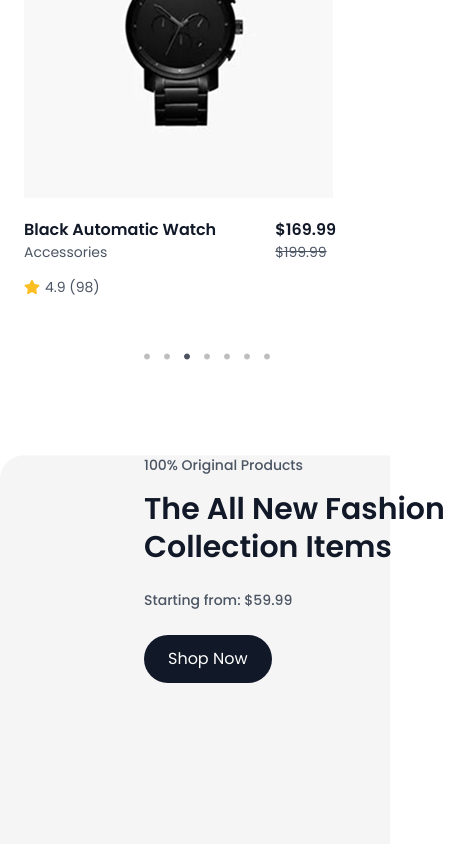
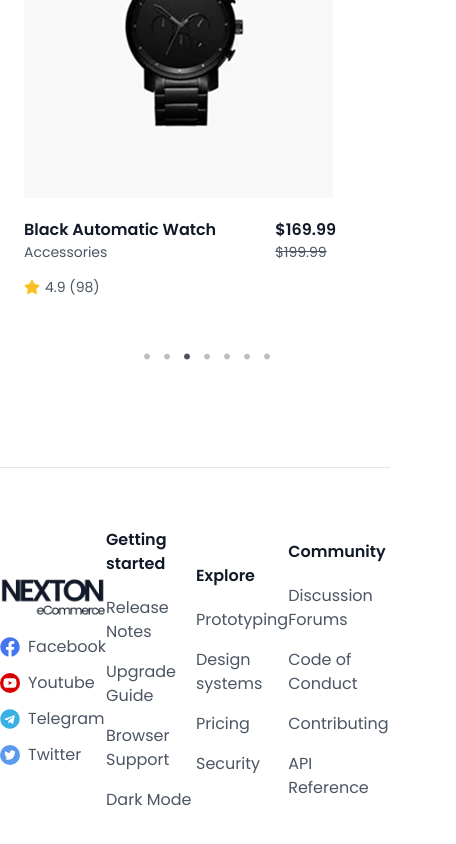
Before and after one commit to Munna-Scriptz/Nexton-E-Commerce, a React (Vite) app: page / in a window 390 px wide. Shown: the part 2270-3114 px from the top of the page, 456 px wide, since content can reach past the window. Built offline with nearby package versions, Linux system fonts and the light colour scheme.

Commit message:
Footer Lg Device 90% Complete

```diff
--- a/src/components/BottomBanner.jsx
+++ b/src/components/BottomBanner.jsx
@@ -4,9 +4,9 @@ import { Link } from 'react-router'
 
 const BottomBanner = () => {
   return (
-    <section className='w-full h-[437px] mt-[88px] pb-[52px]' style={{background: `url(${BannerImage})` ,}}>
+    <section className='w-full h-[437px] mt-[120px] mb-[52px] hidden lg:block bg-no-repeat bg-center bg-cover' style={{background: `url(${BannerImage})`, backgroundRepeat: 'no-repeat', backgroundSize: 'cover',}}>
       <div className="container">
-                <div id="Banner_Text" className='lg:py-[148px] py[94px] pl-[24px] lg:pl-0 ml-[120px]'>
+                <div id="Banner_Text" className='lg:py-[148px] py-[94px] pl-[24px] lg:pl-0 lg:ml-[120px]'>
                     <h2 className='font-medium text-[14px] lg:text-[20px] text-Primary'>100% Original Products</h2>
                     <h1 className='font-semibold text-[30px] lg:text-[36px] leading-[38px] lg:leading-[40px] w-[312px] lg:w-[362px] text-[#111827] mb-[24px] mt-[14px]'>The All New Fashion Collection Items</h1>
                     <h2 className='font-medium text-[14px] lg:text-[20px] text-Primary mb-[24px]'>Starting from: $59.99</h2>
--- /dev/null
+++ b/src/components/Footer.jsx
@@ -0,0 +1,74 @@
+import React from 'react'
+import FooterImg from "../assets/Images/FooterIcon.png"
+
+// -----Icons------
+import { FaFacebook } from "react-icons/fa";
+import { FaYoutube } from "react-icons/fa6";
+import { FaTelegram } from "react-icons/fa";
+import { FaTwitter } from "react-icons/fa6";
+import { Link } from 'react-router';
+
+const Footer = () => {
+  return (
+    <footer className=' border-t-[1px] border-[#E5E7EB] py-[60px] mt-[100px]'>
+        <div className="container">
+           <section id='Footer_Row' className='flex items-center justify-between'>
+                {/* -----First Column----- */}
+                <div>
+                    <div className='mb-5'><img src={FooterImg} alt="" /></div>
+                    <div className='flex  flex-col gap-[12px]'>
+                        <Link className='flex items-center gap-2'>
+                            <FaFacebook className='text-[20px]' fill='#4676ED'/>
+                            <p className='text-base text-Primary font-normal'>Facebook</p>
+                        </Link>
+                        <Link className='flex items-center gap-2'>
+                            <FaYoutube className='text-[20px] bg-[#DA0000] p-[3px] rounded-full' fill='#ffffff'/>
+                            <p className='text-base text-Primary font-normal'>Youtube</p>
+                        </Link>
+                        <Link className='flex items-center gap-2'>
+                            <FaTelegram className='text-[20px]' fill='#38B0E3'/>
+                            <p className='text-base text-Primary font-normal'>Telegram</p>
+                        </Link>
+                        <Link className='flex items-center gap-2'>
+                            <FaTwitter className='text-[20px] bg-[#5A99EC] p-[4px] rounded-full' fill='#ffffff'/>
+                            <p className='text-base text-Primary font-normal'>Twitter</p>
+                        </Link>
+                    </div>
+                </div>
+                {/* -----Second Column----- */}
+                <div>
+                    <div className='mb-5'><h2 className='text-base font-semibold text-second'>Getting started</h2></div>
+                    <div className='flex flex-col gap-[16px]'>
+                        <Link to={'/'} className='text-base font-normal text-Primary'>Release Notes</Link>
+                        <Link to={'/'} className='text-base font-normal text-Primary'>Upgrade Guide</Link>
+                        <Link to={'/'} className='text-base font-normal text-Primary'>Browser Support</Link>
+                        <Link to={'/'} className='text-base font-normal text-Primary'>Dark Mode</Link>
+                    </div>
+                </div>
+                {/* -----Third Column----- */}
+                <div>
+                    <div className='mb-5'><h2 className='text-base font-semibold text-second'>Explore</h2></div>
+                    <div className='flex flex-col gap-[16px]'>
+                        <Link to={'/'} className='text-base font-normal text-Primary'>Prototyping</Link>
+                        <Link to={'/'} className='text-base font-normal text-Primary'>Design systems</Link>
+                        <Link to={'/'} className='text-base font-normal text-Primary'>Pricing</Link>
+                        <Link to={'/'} className='text-base font-normal text-Primary'>Security</Link>
+                    </div>
+                </div>
+                {/* -----Fourth Column----- */}
+                <div>
+                    <div className='mb-5'><h2 className='text-base font-semibold text-second'>Community</h2></div>
+                    <div className='flex flex-col gap-[16px]'>
+                        <Link to={'/'} className='text-base font-normal text-Primary'>Discussion Forums</Link>
+                        <Link to={'/'} className='text-base font-normal text-Primary'>Code of Conduct</Link>
+                        <Link to={'/'} className='text-base font-normal text-Primary'>Contributing</Link>
+                        <Link to={'/'} className='text-base font-normal text-Primary'>API Reference</Link>
+                    </div>
+                </div>
+            </section>
+        </div>
+    </footer>
+  )
+}
+
+export default Footer
--- a/src/layout/LayoutOne.jsx
+++ b/src/layout/LayoutOne.jsx
@@ -2,6 +2,7 @@ import React from 'react'
 import { Outlet } from 'react-router'
 import Navbar from '../components/Navbar'
 import { ResNavbar } from '../components/ResNavbar'
+import Footer from '../components/Footer'
 
 export const LayoutOne = () => {
   return (
@@ -9,6 +10,7 @@ export const LayoutOne = () => {
         <Navbar></Navbar>
         <ResNavbar></ResNavbar>
         <Outlet></Outlet>
+        <Footer/>
     </>
   )
 }
```
Also changed, not shown: src/assets/Images/FooterIcon.png (added).
